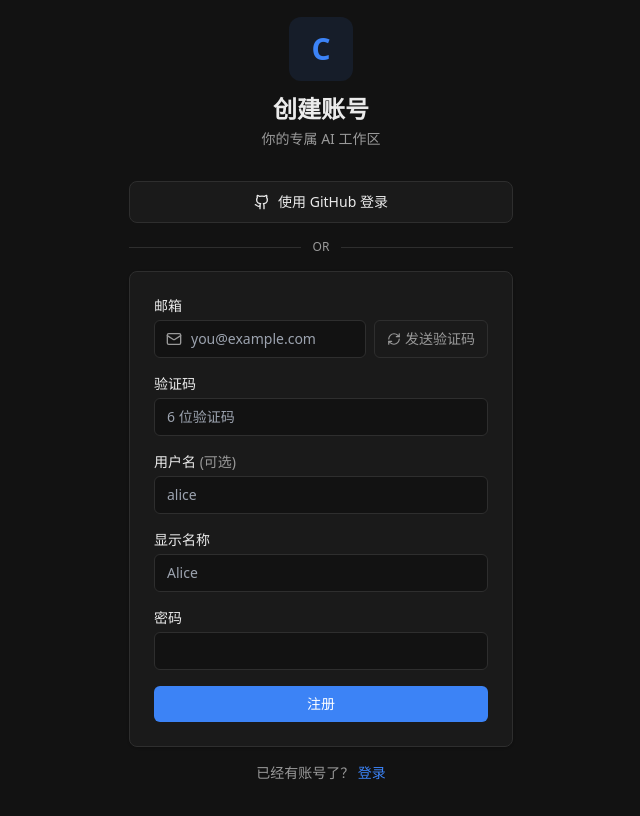
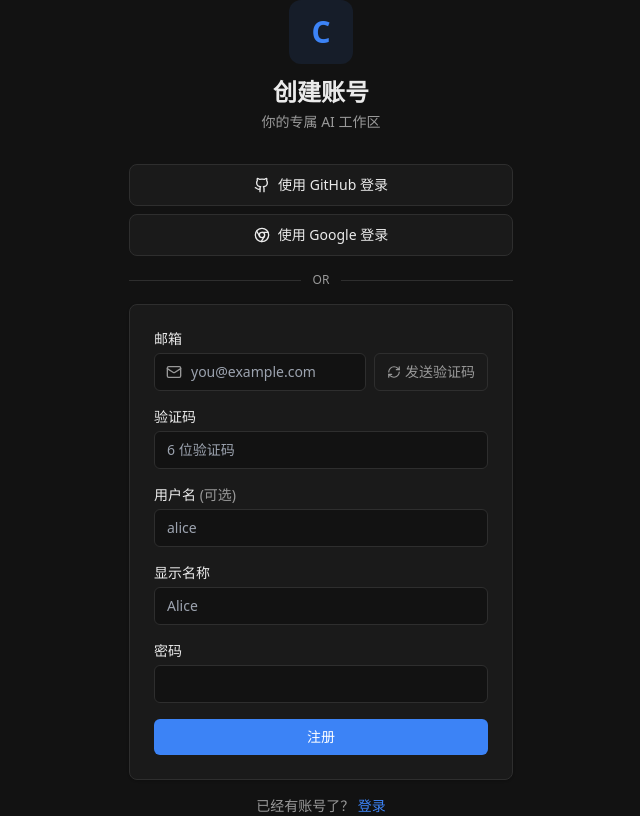
Before and after one commit to LegspCpd/cfos-vercel, a Next.js app: page /signup in a window 1280 px wide. Shown: the whole page, without its empty margins (319-959 px from the left). Built offline with nearby package versions, Linux system fonts and the light colour scheme; no server answers; the database is empty.

Commit message:
fix: add missing Google sign-in button to signup page
- signup page had only a GitHub OAuth button; add the Google button (matching login) with ?from=signup

```diff
--- a/src/app/signup/page.tsx
+++ b/src/app/signup/page.tsx
@@ -3,7 +3,7 @@
 import { useEffect, useState } from 'react';
 import { useRouter } from 'next/navigation';
 import Link from 'next/link';
-import { Github, Mail, RefreshCw, Loader2 } from 'lucide-react';
+import { Github, Chrome, Mail, RefreshCw, Loader2 } from 'lucide-react';
 import { api } from '@/lib/client/api';
 import { setToken } from '@/lib/client/auth';
 import { useI18n } from '@/lib/client/i18n';
@@ -121,6 +121,10 @@ export default function SignupPage() {
     window.location.href = '/api/auth/github?from=signup';
   }
 
+  function googleLogin() {
+    window.location.href = '/api/auth/google?from=signup';
+  }
+
   return (
     <main className="flex min-h-screen items-center justify-center px-4">
       <div className="w-full max-w-sm">
@@ -139,10 +143,17 @@ export default function SignupPage() {
 
         <button
           onClick={githubLogin}
-          className="mb-4 flex w-full items-center justify-center gap-2 rounded-lg border bg-card px-4 py-2.5 text-sm font-medium hover:bg-secondary"
+          className="mb-2 flex w-full items-center justify-center gap-2 rounded-lg border bg-card px-4 py-2.5 text-sm font-medium hover:bg-secondary"
         >
           <Github className="h-4 w-4" />
           {t('auth.github')}
+        </button>
+        <button
+          onClick={googleLogin}
+          className="mb-4 flex w-full items-center justify-center gap-2 rounded-lg border bg-card px-4 py-2.5 text-sm font-medium hover:bg-secondary"
+        >
+          <Chrome className="h-4 w-4" />
+          {t('auth.google')}
         </button>
 
         <div className="mb-4 flex items-center gap-3 text-xs text-muted-foreground">
```
